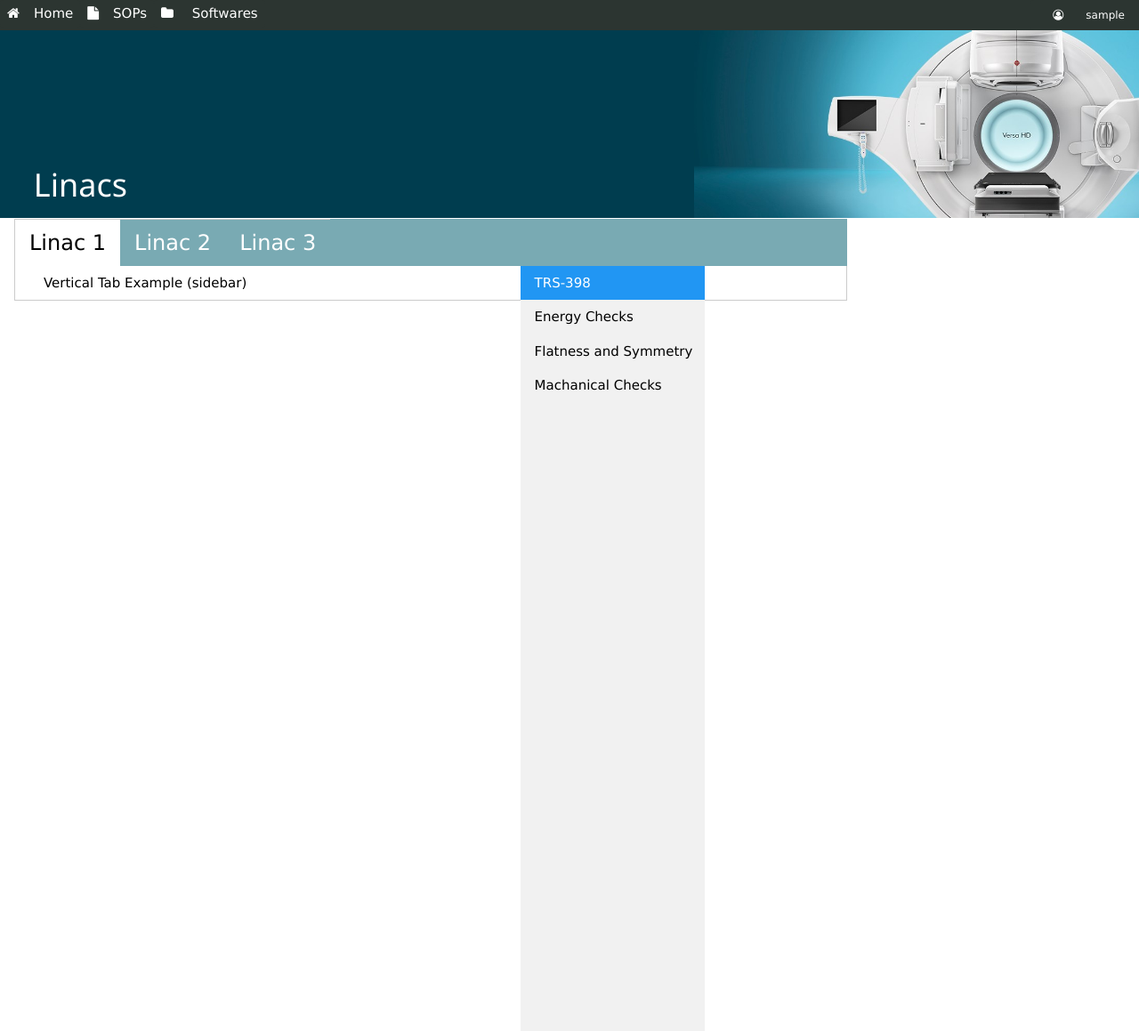
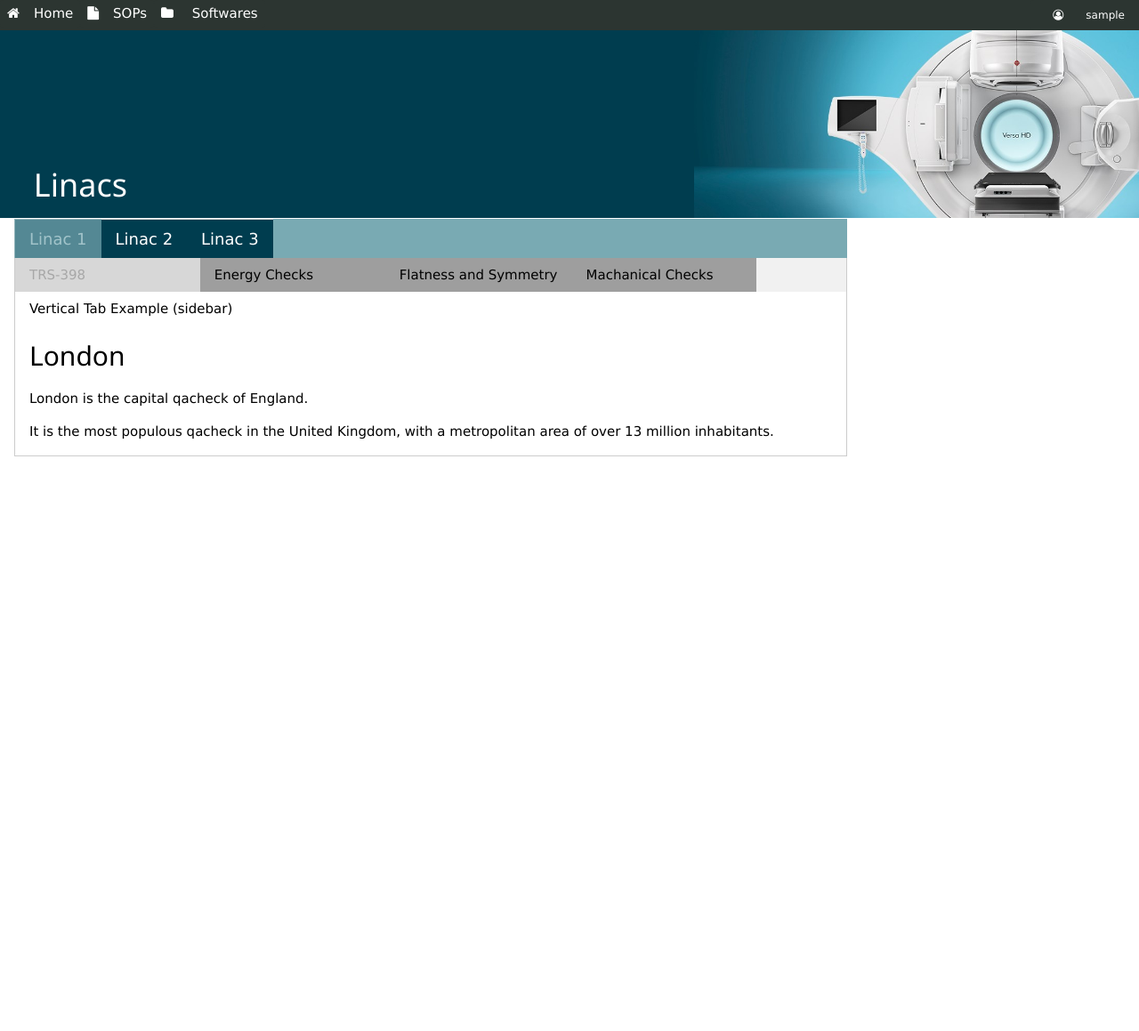
Before and after one commit to nkosie18/work_app, a Flask app: page /linacs in a window 1280 px wide. Shown: the whole page at 89% size. Run offline with Flask 2, Linux system fonts and the light colour scheme; the visitor is signed in with stand-in values (Sample User, id 1); data comes from the database, SQL or seed files in the repository; data that the repository does not hold is empty; parts of the project's set-up code (start-up, migrations or seed data) failed here and were passed over; some libraries are stand-ins or nearby versions.

Commit message:
monday commit

```diff
--- a/app/templates/linac2.html
+++ b/app/templates/linac2.html
@@ -22,23 +22,24 @@ Linear Accelerators
 
 
       <div class="w3-bar w3-blackies">
-        <button class="w3-bar-item w3-button w3-xlarge w3-border-left w3-border-top tablink w3-white" onclick="selectMachine(event,'L1')">Linac 1</button>
-        <button class="w3-bar-item w3-button w3-xlarge w3-border-top tablink" onclick="selectMachine(event,'L2')">Linac 2</button>
-        <button class="w3-bar-item w3-button w3-xlarge w3-border-top tablink" onclick="selectMachine(event,'L3')">Linac 3</button>
+        <button class="w3-bar-item w3-button w3-large w3-border-left w3-border-top tablink w3-nkosie w3-disabled" onclick="selectMachine(event,'L1')">Linac 1</button>
+        <button class="w3-bar-item w3-button w3-large w3-border-top tablink w3-nkosie" onclick="selectMachine(event,'L2')">Linac 2</button>
+        <button class="w3-bar-item w3-button w3-large w3-border-top tablink w3-nkosie" onclick="selectMachine(event,'L3')">Linac 3</button>
       </div>
 
-      <div id="L1" class="w3-container w3-border-left w3-border-right w3-border-bottom machine">
-        <div class="w3-sidebar w3-light-grey" style="width:55mm; right:129mm">
-          <button class="w3-bar-item w3-button tablinkr w3-blue" onclick="selectQa(event, 'trs-398')" style="width: 55mm; text-align:left">TRS-398</button>
-          <button class="w3-bar-item w3-button tablinkr" onclick="selectQa(event, 'energy_checks')" style="width: 55mm; text-align:left">Energy Checks</button>
-          <button class="w3-bar-item w3-button tablinkr" onclick="selectQa(event, 'flatness_symmetry')" style="width: 55mm; text-align:left">Flatness and Symmetry</button>
-          <button class="w3-bar-item w3-button tablinkr" onclick="selectQa(event, 'machanical')" style="width: 55mm; text-align:left">Machanical Checks</button>
+      <div id="L1" class="w3-border-left w3-border-right w3-border-bottom machine">
+        <div class="w3-responsive">
+          <div class="w3-bar w3-light-grey">
+            <button class="w3-bar-item w3-button tablinkr w3-grey w3-disabled" onclick="selectQa(event, 'trs-398')" style="width: 55mm; text-align:left">TRS-398</button>
+            <button class="w3-bar-item w3-button tablinkr w3-grey" onclick="selectQa(event, 'energy_checks')" style="width: 55mm; text-align:left">Energy Checks</button>
+            <button class="w3-bar-item w3-button tablinkr w3-grey" onclick="selectQa(event, 'flatness_symmetry')" style="text-align:left">Flatness and Symmetry</button>
+            <button class="w3-bar-item w3-button tablinkr w3-grey" onclick="selectQa(event, 'machanical')" style="width: 55mm; text-align:left">Machanical Checks</button>
           </div>
 
           <div style="margin-left:0px">
             <div class="w3-padding">Vertical Tab Example (sidebar)</div>
 
-          <div id="trs-398" class="w3-container qacheck" style="display:none">
+            <div id="trs-398" class="w3-container qacheck" style="display:block">
               <h2>London</h2>
               <p>London is the capital qacheck of England.</p>
               <p>It is the most populous qacheck in the United Kingdom, with a metropolitan area of over 13 million inhabitants.</p>
@@ -64,6 +65,7 @@ Linear Accelerators
 
           </div>
         </div>
+      </div>
 
 
       <div id="L2" class="w3-container w3-border-left w3-border-right w3-border-bottom  machine" style="display:none">
@@ -86,7 +88,7 @@ Linear Accelerators
             {% for item in linacs%}
               <tr>
                 <td>{{item.make}} ({{item.n_name}})</td>
-                <td class="w3-right"> <button class="w3-button w3-blue w3-round-large" type="button" id="{{item.id}}"> Load Data</button></td>
+                <td class="w3-right"> <button class="w3-button w3-blue-large" type="button" id="{{item.id}}"> Load Data</button></td>
               </tr>
             {%endfor%}
           </table>
@@ -120,10 +122,10 @@ Linear Accelerators
     }
     tablinks = document.getElementsByClassName("tablink");
     for (i = 0; i < x.length; i++) {
-      tablinks[i].className = tablinks[i].className.replace(" w3-white", "");
+      tablinks[i].className = tablinks[i].className.replace(" w3-disabled", "");
     }
     document.getElementById(machineName).style.display = "block";
-    evt.currentTarget.className += " w3-white";
+    evt.currentTarget.className += " w3-disabled";
   }
 
   function selectQa(evt, qaName) {
@@ -134,10 +136,10 @@ Linear Accelerators
     }
     tablinks = document.getElementsByClassName("tablinkr");
     for (i = 0; i < x.length; i++) {
-      tablinks[i].className = tablinks[i].className.replace(" w3-blue", "");
+      tablinks[i].className = tablinks[i].className.replace(" w3-disabled", "");
     }
     document.getElementById(qaName).style.display = "block";
-    evt.currentTarget.className += " w3-blue";
+    evt.currentTarget.className += " w3-disabled";
   }
 </script>
 {% endblock %}
```
Lines whose indentation alone changed are shown as unchanged.
